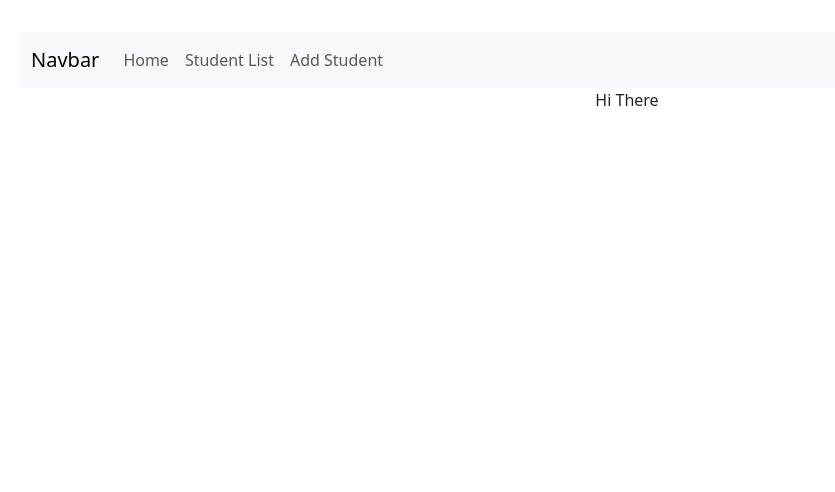
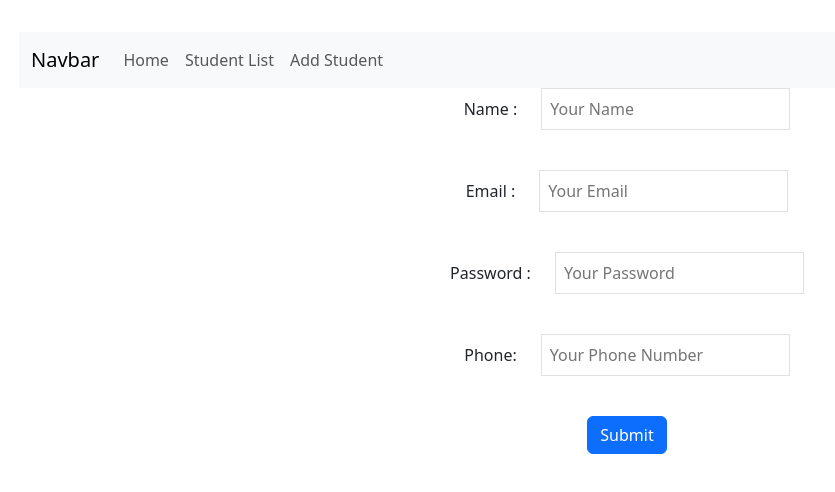
Before and after one commit to PathumLD/MyCRUDApp, a React (Vite) app in the folder frontend/: page /signup in a window 1280 px wide. Shown: the top 492 px of the page, without its empty margins (13-848 px from the left). Built offline with nearby package versions, Linux system fonts and the light colour scheme.

Commit message:
Signup is done

```diff
--- a/frontend/src/pages/Signup.jsx
+++ b/frontend/src/pages/Signup.jsx
@@ -1,11 +1,98 @@
-import React from 'react'
+import React, { useState } from 'react';
 
 const Signup = () => {
+  const [name, setName] = useState('');
+  const [email, setEmail] = useState('');
+  const [password, setPassword] = useState('');
+  const [phone, setPhone] = useState('');
+
+  const handleSignup = async (event) => {
+    event.preventDefault();
+
+    try {
+      const response = await fetch('https://localhost:7237/api/users/signup', {
+        method: 'POST',
+        headers: {
+          'Content-Type': 'application/json',
+        },
+        body: JSON.stringify({
+          UserName: name, // Match the field name from the server-side model
+          UserEmail: email, // Match the field name from the server-side model
+          Password: password, // Match the field name from the server-side model
+          Phone: phone, // Match the field name from the server-side model
+        }),
+      });
+
+      if (response.ok) {
+        console.log('Signup successful');
+        // Redirect or perform other actions after successful signup
+        window.location.href = '/login';
+      } else {
+        throw new Error('Signup failed');
+      }
+    } catch (error) {
+      console.error('Error during signup:', error.message);
+      // Handle signup errors
+    }
+  };
+
   return (
     <>
-      Hi There
+      <form onSubmit={handleSignup}>
+        <div className="mb-3">
+          <label htmlFor="name">Name : </label>
+          <input
+            type="text"
+            value={name}
+            onChange={(e) => setName(e.target.value)}
+            className="w-full ms-4 p-2 text-primary border rounded-md outline-none text-sm transition duration-150 ease-in-out mb-4"
+            id="name"
+            placeholder="Your Name"
+          />
+        </div>
+
+        <div className="mb-3">
+          <label htmlFor="email">Email : </label>
+          <input
+            type="email"
+            value={email}
+            onChange={(e) => setEmail(e.target.value)}
+            className="w-full ms-4 p-2 text-primary border rounded-md outline-none text-sm transition duration-150 ease-in-out mb-4"
+            id="email"
+            placeholder="Your Email"
+          />
+        </div>
+
+        <div className="mb-3">
+          <label htmlFor="password">Password : </label>
+          <input
+            type="password"
+            value={password}
+            onChange={(e) => setPassword(e.target.value)}
+            className="w-full ms-4 p-2 text-primary border rounded-md outline-none text-sm transition duration-150 ease-in-out mb-4"
+            id="password"
+            placeholder="Your Password"
+          />
+        </div>
+
+        <div className="mb-3">
+          <label htmlFor="phone">Phone: </label>
+          <input
+            type="text"
+            value={phone}
+            onChange={(e) => setPhone(e.target.value)}
+            className="w-full ms-4 p-2 text-primary border rounded-md outline-none text-sm transition duration-150 ease-in-out mb-4"
+            id="phone"
+            placeholder="Your Phone Number"
+          />
+        </div>
+
+        <button type="submit" className="btn btn-primary">
+          Submit
+        </button>
+      </form>
     </>
-  )
-}
+  );
+};
 
-export default Signup
+export default Signup;
--- a/frontend/src/views/CreateStudent.jsx
+++ b/frontend/src/views/CreateStudent.jsx
@@ -20,15 +20,15 @@ const CreateStudent = () => {
             StudentName : StudentName,
             Email : Email
         }
-        debugger
+
 
         let URL ="https://localhost:7237/api/student/create-student";
         const response = await axios.post(URL, param, {
             headers: headers,
         });
-        debugger
 
-        let dummy2 = "";
+
+
 
         if(response!=undefined && response.data.length >0 ) {
             navigate('/studentlist')
--- a/frontend/src/views/UpdateStudent.jsx
+++ b/frontend/src/views/UpdateStudent.jsx
@@ -3,129 +3,118 @@ import React, { useEffect, useState } from 'react'
 import { Navigate, useNavigate, useParams } from 'react-router-dom';
 
 const UpdateStudent = () => {
-
     const navigate = useNavigate();
+    const params = useParams();
+    const [StudentId, setStudentId] = useState(params.studentId ?? 0);
     const [StudentName, setStudentName] = useState("");
     const [Email, setEmail] = useState("");
 
+    const handleSignupForm = async (event) => {
+      event.preventDefault();
 
-    const params = useParams();
-    const [StudentId, setStudentId] = useState(params.studentId ?? 0);
-
-    const handleSignupForm = async event => {
-
-        event.preventDefault();
+      try {
         const headers = {
           Accept: 'application/json',
           'Content-Type': 'application/json',
-        }
+        };
 
-        let param ={
-            StudentName : StudentName,
-            Email : Email
-        }
-        debugger
+        const param = {
+          StudentId: StudentId,
+          StudentName: StudentName,
+          Email: Email,
+        };
 
-        let URL ="https://localhost:7237/api/student/create-student";
-        const response = await axios.post(URL, param, {
+        const URL = `https://localhost:7237/api/student/update-student`;
+        const response = await axios.put(URL, param, {
           headers: headers,
         });
-        debugger
 
-        let dummy2 = "";
-
-        if(response!=undefined && response.data.length >0 ) {
-            navigate('/studentlist')
+        if (response.data) {
+          navigate('/studentlist');
         }
-
+      } catch (error) {
+        console.error('Error during update:', error.message);
+        // Handle update errors
       }
+    };
 
     useEffect(() => {
-
-            //declare the data fetching function
-            const dataOperationInUseEffect = async () => {
-
+      const fetchData = async () => {
+        try {
           const headers = {
             Accept: 'application/json',
             'Content-Type': 'application/json',
-                }
+          };
 
-                let param ={
-                    StudentName : StudentName,
-                    Email : Email,
-                    StudentId : StudentId
-                }
-                debugger
-
-
-                let URL ="https://localhost:7237/api/student/get-student-by-id/" + StudentId;
+          const URL = `https://localhost:7237/api/student/get-student-by-id/${StudentId}`;
           const response = await axios.get(URL, {
             headers: headers,
           });
 
-                if(response!=null && response!=undefined && response.data != undefined ) {
+          if (response && response.data) {
             setStudentName(response.data.studentName);
             setEmail(response.data.email);
           }
+        } catch (error) {
+          console.error('Error fetching data:', error.message);
+          // Handle fetch data errors
         }
+      };
 
-            //call the data fetching function
-            dataOperationInUseEffect().catch(console.error);
-
-
-        }, [])
+      fetchData().catch(console.error);
+    }, [StudentId]);
 
     return (
       <>
         <h2>Update Student</h2>
-
         <div>
-
           <div className='row'>
             <div className='col-lg-6'>
               <form onSubmit={handleSignupForm}>
-
-              <div   div className="form-group ">
-                  <label for="exampleInputPassword1">Student Id</label>
-
-                  <input type="text" className="form-control" id= "StudentId" name='StudentId' disabled placeholder="Enter Satudent Name"
-                      required ={true}
+                <div className="form-group">
+                  <label htmlFor="StudentId">Student Id</label>
+                  <input
+                    type="text"
+                    className="form-control"
+                    id="StudentId"
+                    name='StudentId'
                     value={StudentId}
-                      onChange={(e) => setStudentId(e.target.value)}
+                    disabled
                   />
                 </div>
-
-              <div className="form-group ">
-                  <label for="exampleInputPassword1">Student Name</label>
-
-                  <input type="text" className="form-control" id= "StudentName" name='StudentName' placeholder="Enter Satudent Name"
-                      required ={true}
+                <div className="form-group">
+                  <label htmlFor="StudentName">Student Name</label>
+                  <input
+                    type="text"
+                    className="form-control"
+                    id="StudentName"
+                    name='StudentName'
                     value={StudentName}
                     onChange={(e) => setStudentName(e.target.value)}
+                    required
                   />
                 </div>
-
-              <div className="form-group ">
-                  <label for="exampleInputEmail1">Email address</label>
-                  <input type="email" className="form-control" id= "Email" name='Email' placeholder="Enter Email"
-                      required ={true}
+                <div className="form-group">
+                  <label htmlFor="Email">Email address</label>
+                  <input
+                    type="email"
+                    className="form-control"
+                    id="Email"
+                    name='Email'
                     value={Email}
                     onChange={(e) => setEmail(e.target.value)}
+                    required
                   />
                 </div>
-
                 <div className='mt-2'>
                   <button type="submit" className="btn btn-primary">Submit</button>
                 </div>
-
               </form>
             </div>
           </div>
-
-
         </div>
       </>
-  )
-}
+    );
+  };
 
-export default UpdateStudent
+  export default UpdateStudent;
```
Also changed, not shown: 10 other files (tests, documents, lock files or other folders). Lines whose indentation alone changed are shown as unchanged.
